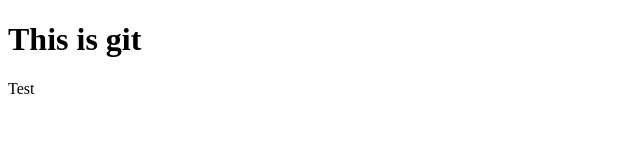
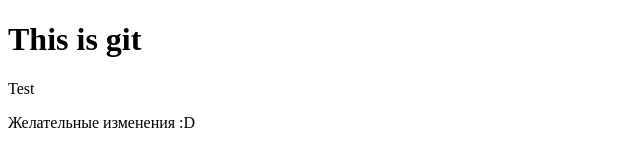
Before and after one commit to sanata713/git-test, a plain HTML site: page index.html in a window 1280 px wide. Shown: the whole page, without its empty margins (0-640 px from the left). Drawn offline with Linux system fonts and the light colour scheme.

Commit message:
Third commit

```diff
--- a/index.html
+++ b/index.html
@@ -9,5 +9,9 @@
     <h1>This is git</h1>
     <p>Test</p>
 
+    <div>
+        Желательные изменения :D
+    </div>
+
 </body>
 </html>
```
